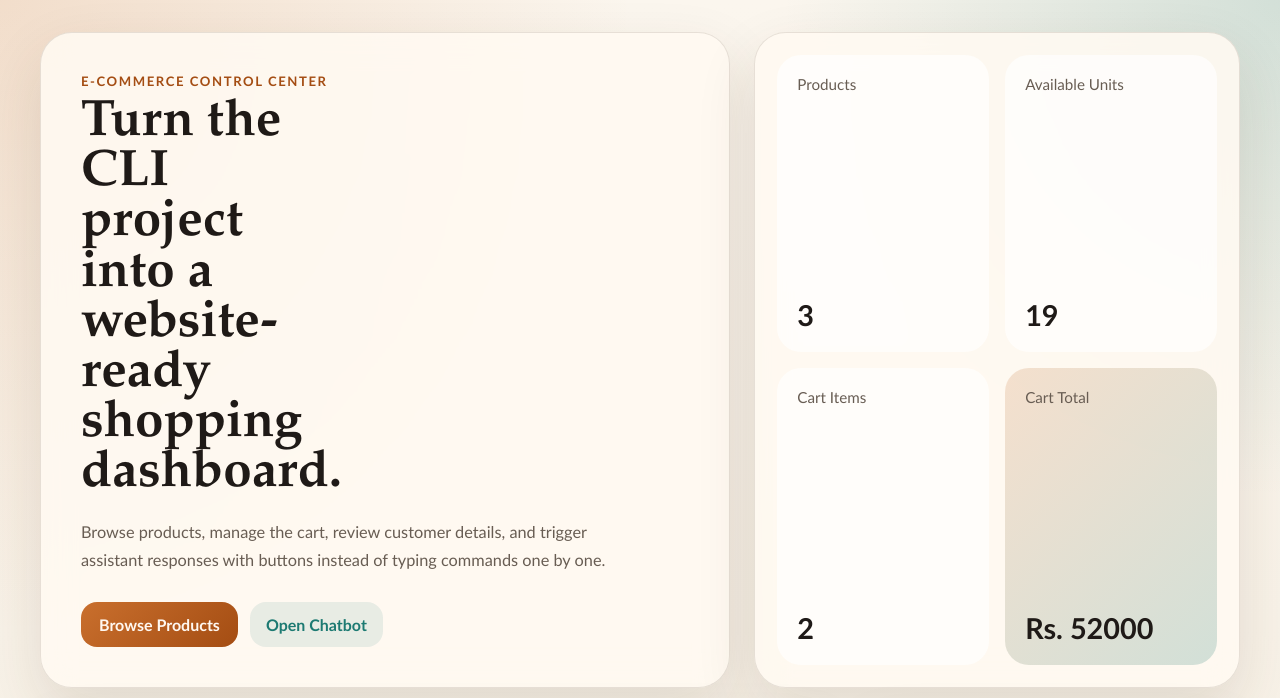
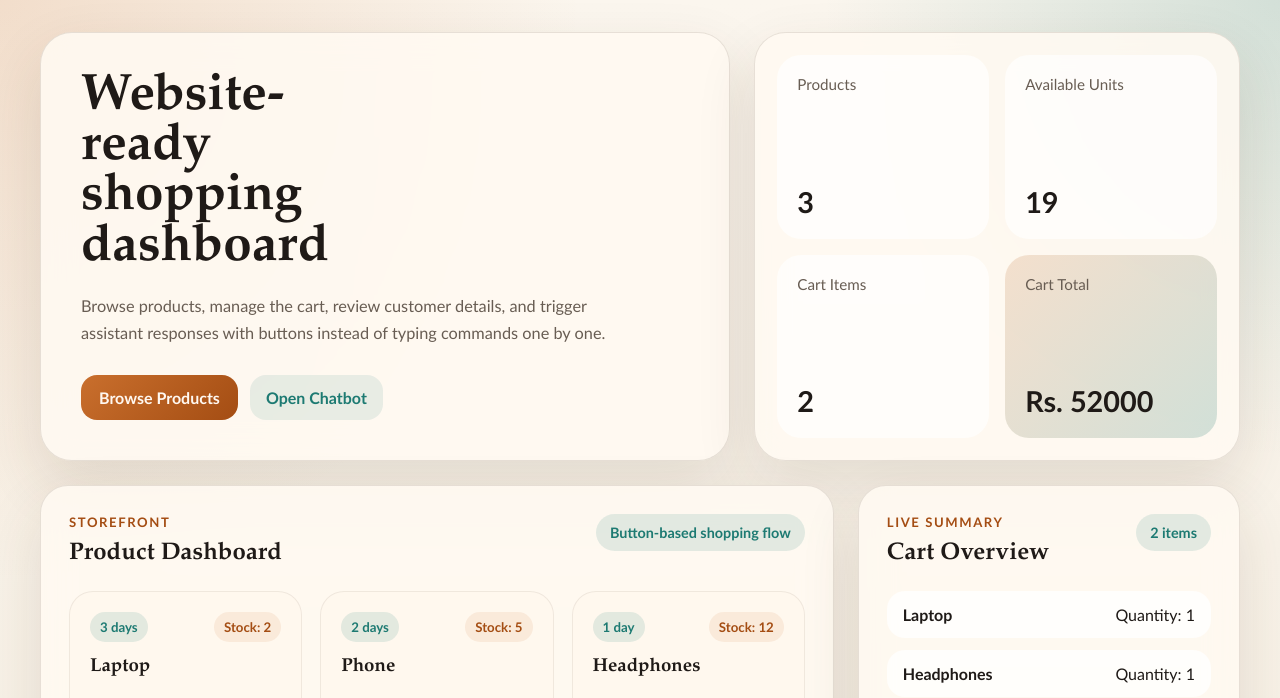
Before and after one commit to Alena213/ecommerce, a Flask app: page / in a window 1280 px wide. Shown: the top 698 px of the page. Run offline with Flask 3, Linux system fonts and the light colour scheme.

Commit message:
Refine dashboard hero heading

```diff
--- a/Ecommerce-main/templates/index.html
+++ b/Ecommerce-main/templates/index.html
@@ -10,8 +10,7 @@
     <div class="page-shell">
         <header class="hero">
             <div class="hero-copy">
-                <p class="eyebrow">E-commerce control center</p>
-                <h1>Turn the CLI project into a website-ready shopping dashboard.</h1>
+                <h1>Website-ready shopping dashboard</h1>
                 <p class="hero-text">
                     Browse products, manage the cart, review customer details, and trigger assistant responses with buttons instead of typing commands one by one.
                 </p>
```
